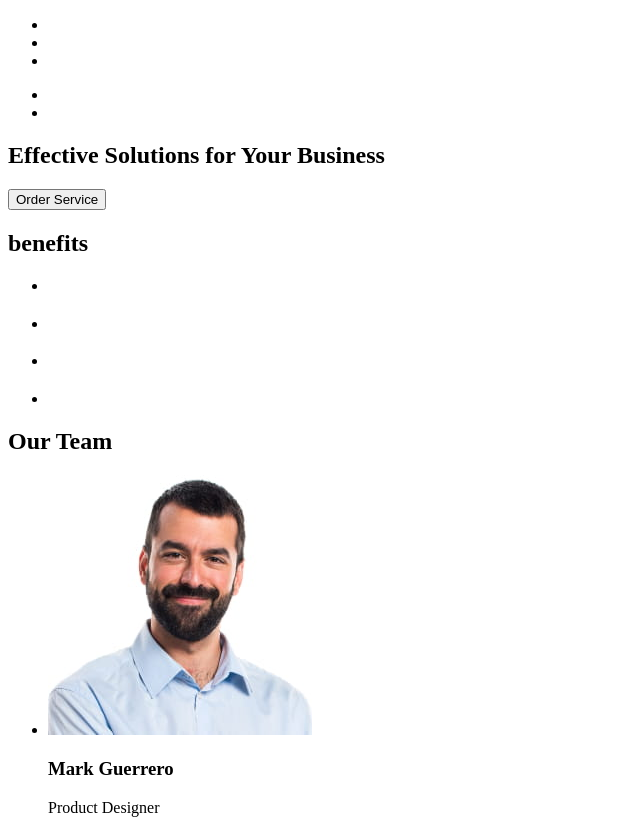
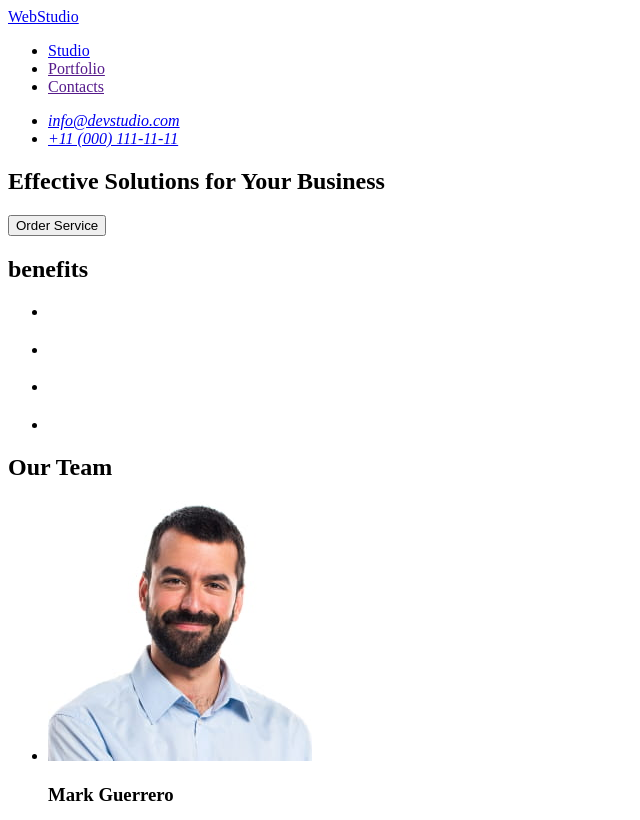
Before and after one commit to nadiahusarova/goit-markup-hw-01, a plain HTML site: page index.html in a window 1280 px wide. Shown: the top 820 px of the page, without its empty margins (0-640 px from the left). Drawn offline with Linux system fonts and the light colour scheme.

Commit message:
create navigation

```diff
--- a/index.html
+++ b/index.html
@@ -7,20 +7,29 @@
 </head>
 <body>
     <header>
-        <a href=""> </a>
         <nav>
            <!-- navigation-->
-            <a href=""></a>
+            <a href="index.html">WebStudio</a>
             <ul>
-                <li></li>
-                <li></li>
-                <li></li>
+                <li>
+                    <a href="index.html">Studio</a>
+                </li>
+                <li>
+                    <a href="">Portfolio</a>
+                </li>
+                <li>
+                    <a href="">Contacts</a>
+                </li>
             </ul>
         </nav>
         <address>
             <ul>
-                <li></li>
-                <li></li>
+                <li>
+                    <a href="mailto:info@devstudio.com">info@devstudio.com</a>
+                </li>
+                <li>
+                    <a href="tel:+110001111111">+11 (000) 111-11-11</a>
+                </li>
             </ul>
         </address>
     </header>
```
